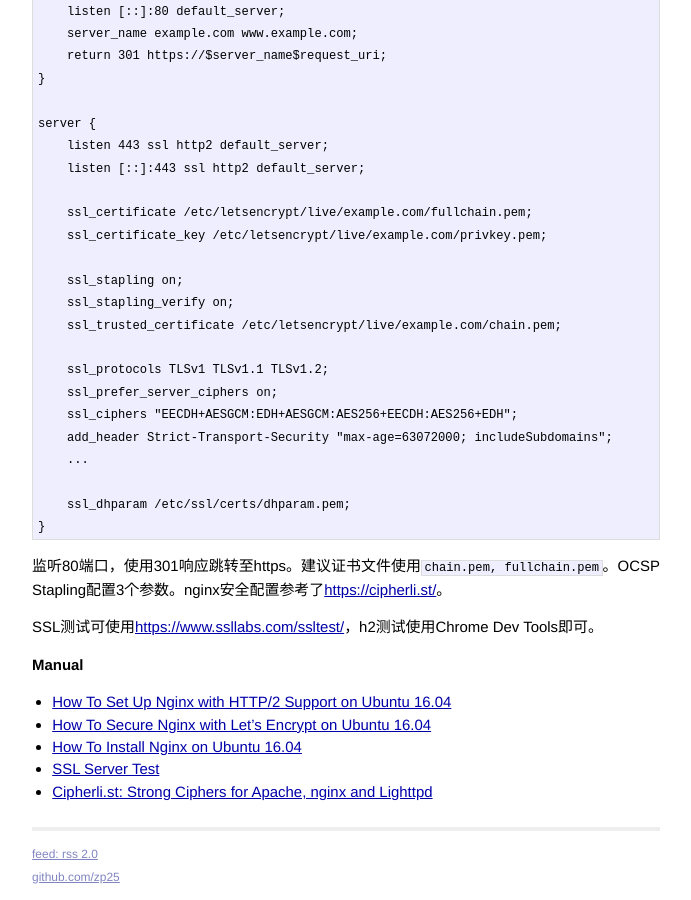
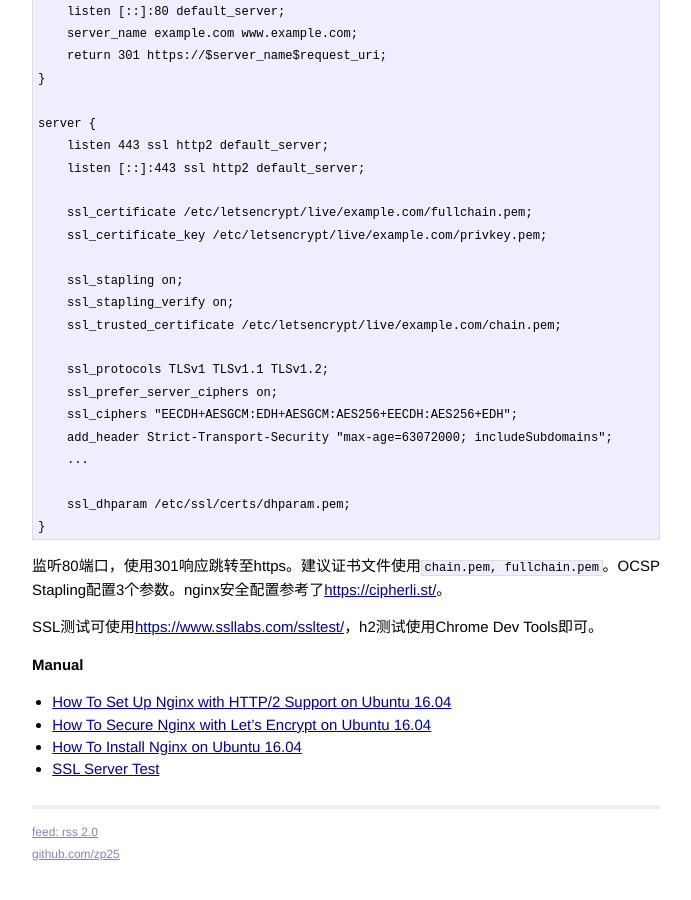
Before and after one commit to zp25/zp25.github.io, a Jekyll site: the page built from _posts/应用/2016-08-29-h2-II.markdown, in a window 1280 px wide and 900 px high, scrolled down 1489 px. Shown: the whole window, without its empty margins (294-985 px from the left). Built offline with Jekyll 4.4.1, drawn with Linux system fonts in a browser that asks for light colours; after the commit the page ends 2367 px from its top, so only the background shows below that.

Commit message:
Update: 修改参考资料

```diff
--- a/_posts/应用/2016-08-29-h2-II.markdown
+++ b/_posts/应用/2016-08-29-h2-II.markdown
@@ -99,6 +99,5 @@ SSL测试可使用<https://www.ssllabs.com/ssltest/>，h2测试使用Chrome Dev
 + [How To Secure Nginx with Let's Encrypt on Ubuntu 16.04](https://www.digitalocean.com/community/tutorials/how-to-secure-nginx-with-let-s-encrypt-on-ubuntu-16-04 "How To Secure Nginx with Let's Encrypt on Ubuntu 16.04")
 + [How To Install Nginx on Ubuntu 16.04](https://www.digitalocean.com/community/tutorials/how-to-install-nginx-on-ubuntu-16-04 "How To Install Nginx on Ubuntu 16.04")
 + [SSL Server Test](https://www.ssllabs.com/ssltest/ "SSL Server Test")
-+ [Cipherli.st: Strong Ciphers for Apache, nginx and Lighttpd](https://cipherli.st/ "Cipherli.st: Strong Ciphers for Apache, nginx and Lighttpd")
 
 [d-h]: http://zh.wikipedia.org/wiki/Diffie-Hellman "迪菲－赫尔曼密钥交换"
```
